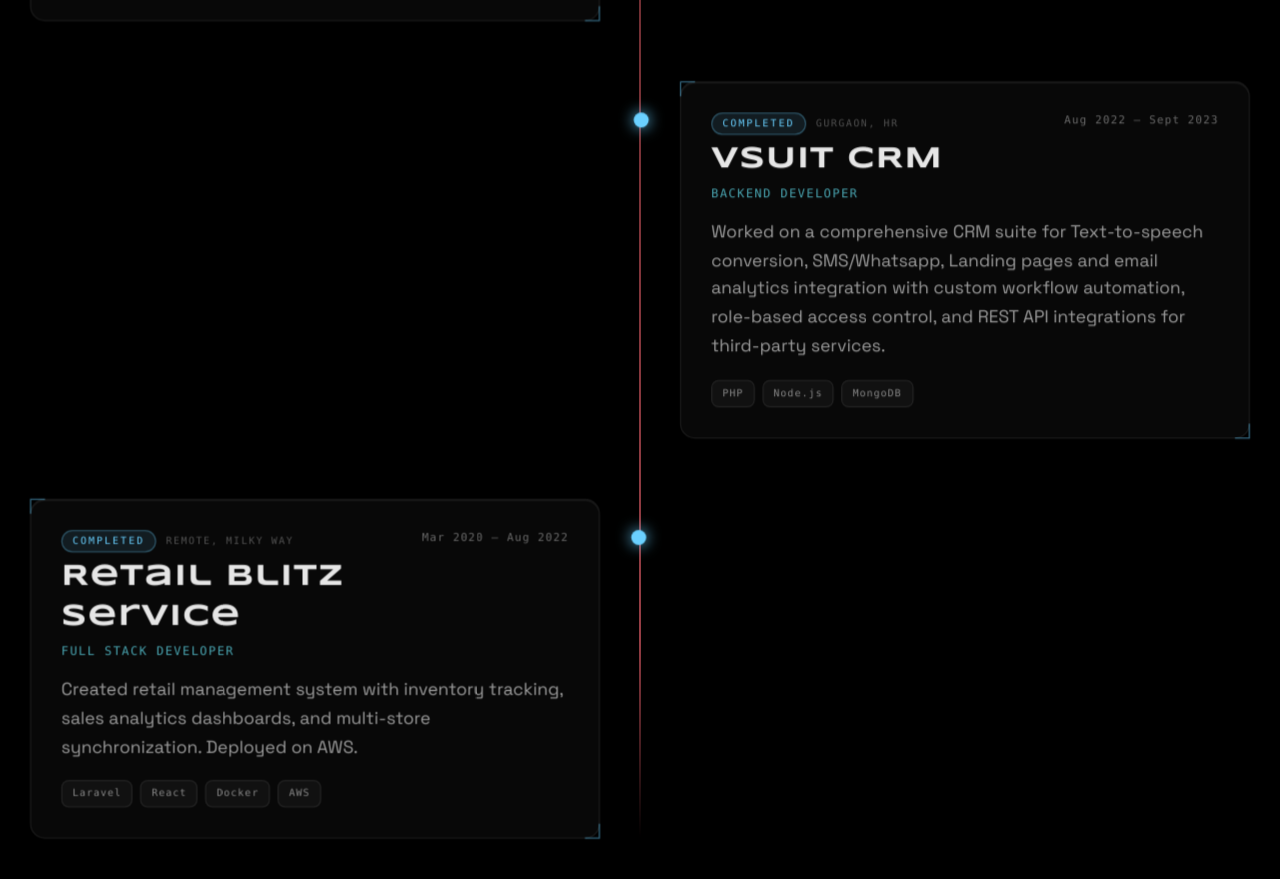
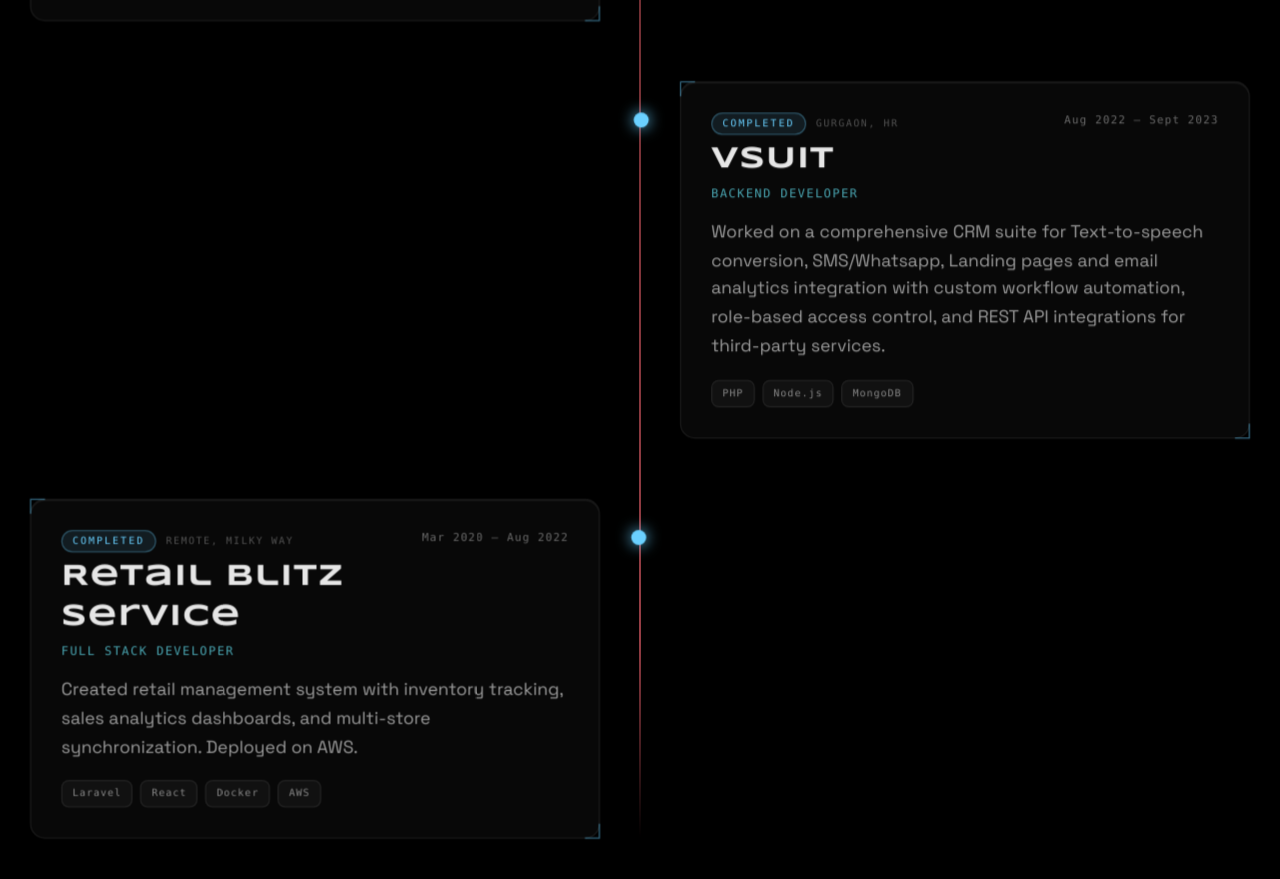
Before and after one commit to pchandra191/portfolio-universe-theme, a React (Vite) app: page / in a window 1280 px wide. Shown: the part 5040-5919 px from the top of the page. Built offline with nearby package versions, Linux system fonts and the light colour scheme.

Commit message:
REnamed vsuit

```diff
--- a/src/sections/MissionLogs.tsx
+++ b/src/sections/MissionLogs.tsx
@@ -30,7 +30,7 @@ const MISSIONS = [
     stack: ['Laravel', 'JavaScript', 'MySQL'],
   },
   {
-    company: 'VSUIT CRM',
+    company: 'VSUIT',
     role: 'Backend Developer',
     period: 'Aug 2022 — Sept 2023',
     status: 'COMPLETED',
```
